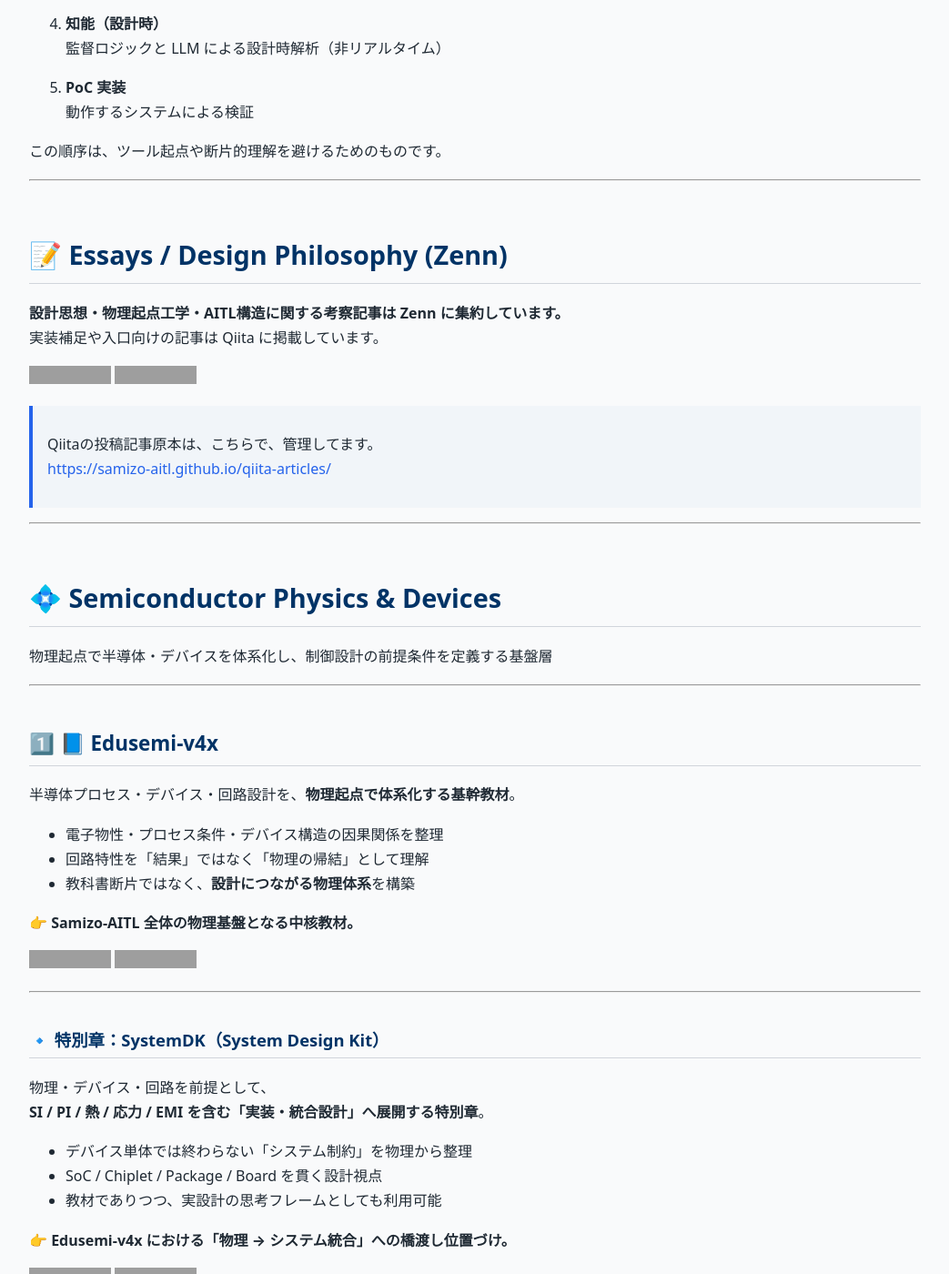
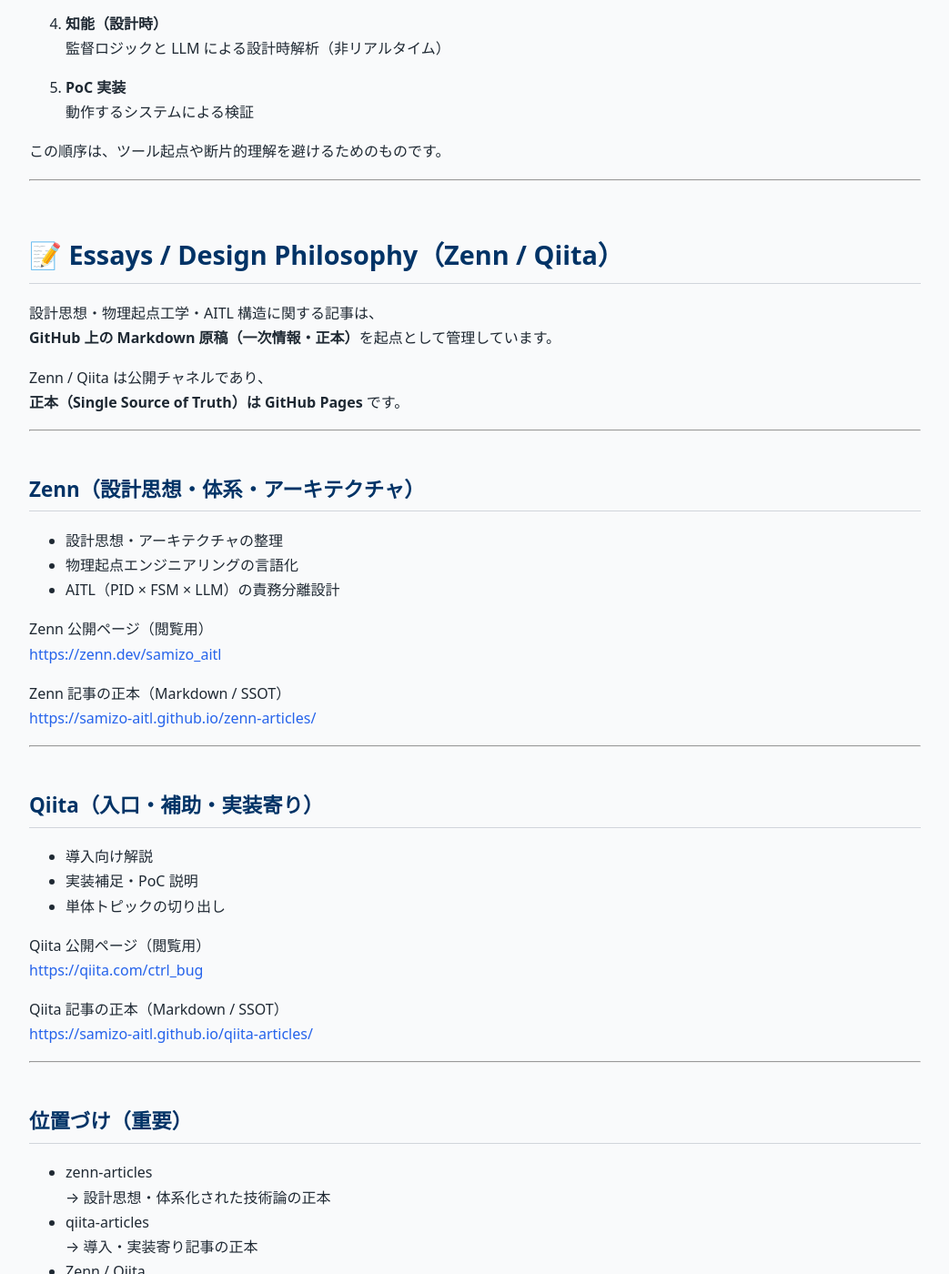
Before and after one commit to Samizo-AITL/Samizo-AITL.github.io, a Jekyll site: the page built from portal/index.md, in a window 1280 px wide and 1400 px high, scrolled down 3380 px. Shown: the whole window at 91% size, without its empty margins (118-1161 px from the left). Built offline with Jekyll 4.4.1, drawn with Linux system fonts in a browser that asks for light colours; our own code applies the rules of GitHub Pages for plain Markdown files; some of the changed text lies outside the part shown; grey boxes are pictures that could not be loaded.

Commit message:
Update index.md

```diff
--- a/portal/index.md
+++ b/portal/index.md
@@ -141,16 +141,56 @@
 
 ---
 
-# 📝 Essays / Design Philosophy (Zenn)
+# 📝 Essays / Design Philosophy（Zenn / Qiita）
 
-**設計思想・物理起点工学・AITL構造に関する考察記事は Zenn に集約しています。**
-実装補足や入口向けの記事は Qiita に掲載しています。
+設計思想・物理起点工学・AITL 構造に関する記事は、
+**GitHub 上の Markdown 原稿（一次情報・正本）**を起点として管理しています。
 
-[![Zenn Articles](https://img.shields.io/badge/Zenn-Articles-blue?logo=zenn)](https://zenn.dev/samizo_aitl)
-[![Qiita](https://img.shields.io/badge/Qiita-Articles-lightgrey?logo=qiita)](https://qiita.com/ctrl_bug)
+Zenn / Qiita は公開チャネルであり、
+**正本（Single Source of Truth）は GitHub Pages** です。
 
-> Qiitaの投稿記事原本は、こちらで、管理してます。<br>
-> [https://samizo-aitl.github.io/qiita-articles/](https://samizo-aitl.github.io/qiita-articles/)
+---
+
+## Zenn（設計思想・体系・アーキテクチャ）
+
+- 設計思想・アーキテクチャの整理
+- 物理起点エンジニアリングの言語化
+- AITL（PID × FSM × LLM）の責務分離設計
+
+Zenn 公開ページ（閲覧用）
+[https://zenn.dev/samizo_aitl](https://zenn.dev/samizo_aitl)
+
+Zenn 記事の正本（Markdown / SSOT）
+[https://samizo-aitl.github.io/zenn-articles/](https://samizo-aitl.github.io/zenn-articles/)
+
+---
+
+## Qiita（入口・補助・実装寄り）
+
+- 導入向け解説
+- 実装補足・PoC 説明
+- 単体トピックの切り出し
+
+Qiita 公開ページ（閲覧用）
+[https://qiita.com/ctrl_bug](https://qiita.com/ctrl_bug)
+
+Qiita 記事の正本（Markdown / SSOT）
+[https://samizo-aitl.github.io/qiita-articles/](https://samizo-aitl.github.io/qiita-articles/)
+
+---
+
+## 位置づけ（重要）
+
+- zenn-articles
+  → 設計思想・体系化された技術論の正本
+- qiita-articles
+  → 導入・実装寄り記事の正本
+- Zenn / Qiita
+  → 配布・可視化チャネル
+
+成果物ではなく、
+**生成元（Markdown）を一次情報とする**
+Samizo-AITL の設計方針に基づいています。
 
 ---
 
```
